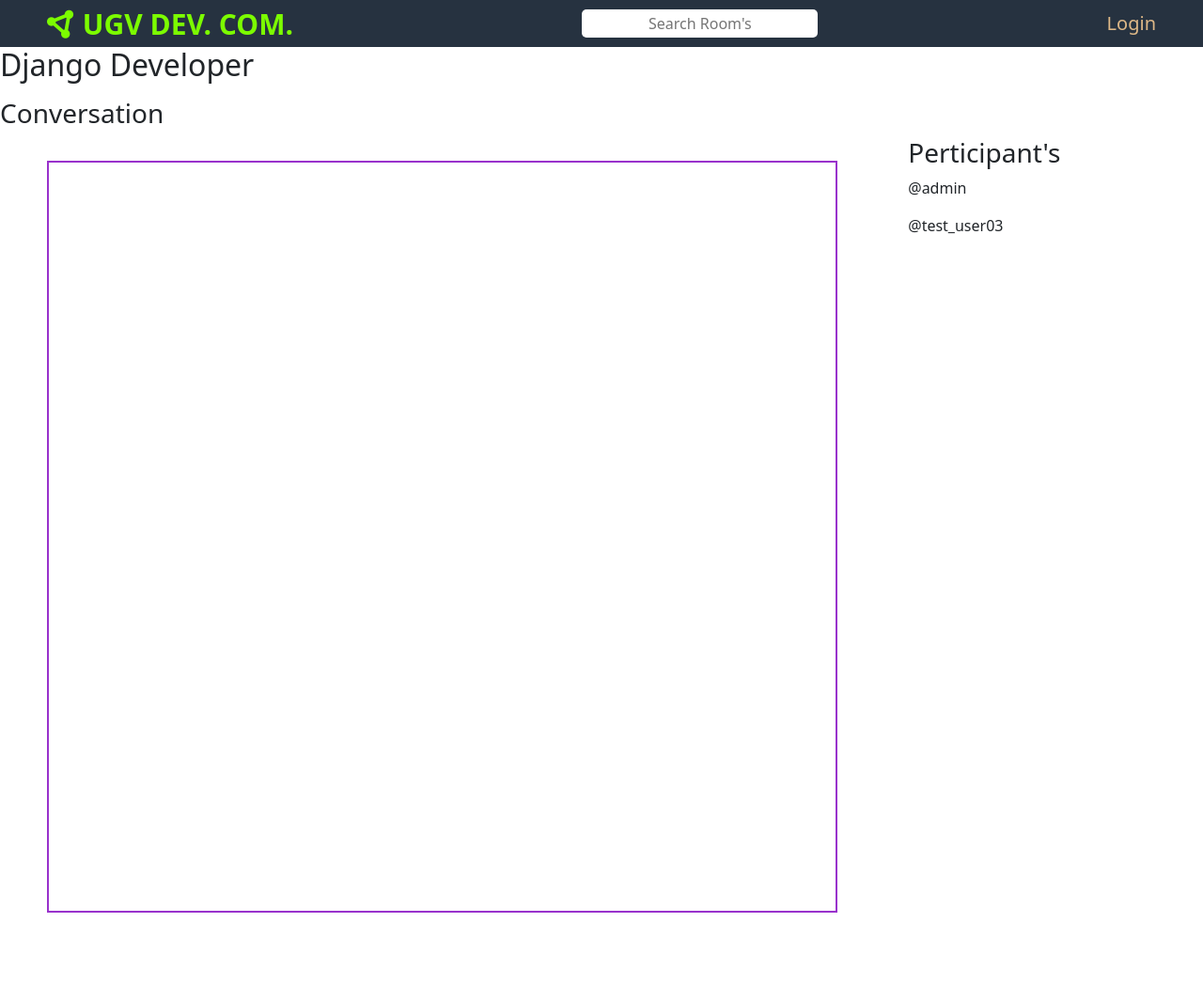
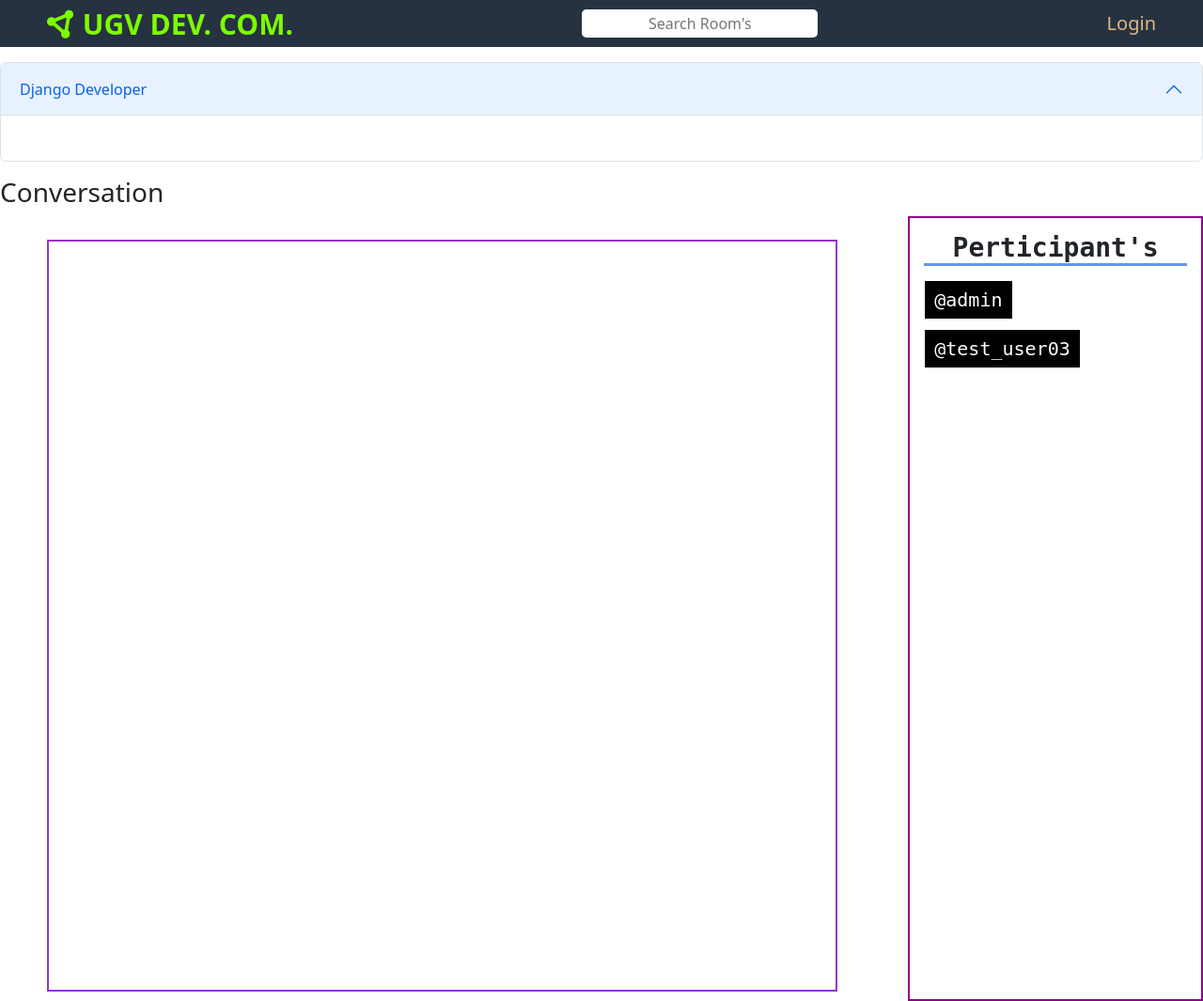
Before and after one commit to Badsha-ugv/Developer-Community-Site, a Django app: page /room/6/ in a window 1280 px wide. Shown: the whole page at 94% size. Before the commit the page ends 971 px from the top, so only its background shows below. Run offline with Django 4.2, Linux system fonts and the light colour scheme; data comes from the database, SQL or seed files in the repository; both versions use the stored data as it was after the commit; some libraries are stand-ins or nearby versions.

Commit message:
third commit

```diff
--- a/devcom/base/views.py
+++ b/devcom/base/views.py
@@ -5,9 +5,11 @@
 from django.contrib.auth.decorators import login_required
 from django.contrib.auth.forms import UserCreationForm
 from django.contrib import messages
+from django.urls import reverse
 from .models import Room, Topic, Message
 from .forms import RoomForm
 from django.db.models import Q
+from django.core.paginator import Paginator
 
 # Create your views here.
 
@@ -26,8 +28,16 @@
     topic = Topic.objects.all()
     room_count = rooms.count()
     room_message = Message.objects.filter(Q(room__topic__name__icontains=q))
+
+    # paginator
+
+    p = Paginator(Room.objects.all(),3)
+    page_number = request.GET.get('page')
+    page_obj = p.get_page(page_number)
+
     context = {'rooms': rooms, 'topics': topic,
-               'room_count': room_count, 'room_message': room_message}
+               'room_count': room_count, 'room_message': room_message,'page_obj':page_obj}
+
     return render(request, 'base/home.html', context)
 
 
@@ -116,7 +126,7 @@
         return HttpResponse('You Can not Delete this message!')
     if request.method == 'POST':
         msg.delete()
-        return redirect('home')
+        return redirect(reverse('home'))
     return render(request, 'base/room_delete.html', {'obj': msg})
 
 
--- a/devcom/templates/base/activity_page.html
+++ b/devcom/templates/base/activity_page.html
@@ -45,7 +45,8 @@
         {% for message in room_message %}
         <div class="activity">
             <div class="user-info">
-                <strong class="">@{{ message.user.username }}</strong>
+                <strong
+                        class=""><a href="{% url 'user-profile' message.user.id %}">@{{ message.user.username }}</a></strong>
                 <small class="text-muted">{{ message.created|timesince}} ago</small>
             </div>
             <div class="activity-msg">
--- a/devcom/templates/base/feed_page.html
+++ b/devcom/templates/base/feed_page.html
@@ -44,7 +44,7 @@
 }
 
 .feed-middle {
-    background: #0e1016c7;
+    background: #720d0dc7;
     padding: 30px 20px;
     text-align: center;
     border: none;
@@ -61,7 +61,7 @@
 <!--End of Style-->
 
 <div>
-    {% for room in rooms %}
+    {% for room in page_obj %}
     <div class="main-feed">
         <div class="feed-top">
             <div class="feed-user">
@@ -86,4 +86,5 @@
         </div>
     </div>
     {% endfor %}
+
 </div>
--- a/devcom/templates/base/room.html
+++ b/devcom/templates/base/room.html
@@ -1,4 +1,5 @@
 {% extends 'main.html' %}
+{% load crispy_forms_tags %}
 {% block content %}
 
 <!--new room design-->
@@ -29,10 +30,56 @@
 }
 
 
+.participate-box {
+    border: 2px solid darkmagenta;
+    padding: 15px;
+}
+.participant h3 {
+    font-weight: 600;
+    font-family: monospace;
+    border-bottom: 3px solid cornflowerblue;
+    text-align: center;
+    margin-bottom: 15px;
+}
+
+.participant p {
+    border: 1px solid;
+    padding: 5px 10px;
+    font-size: 20px;
+    font-weight: 500;
+    font-family: monospace;
+    background: black;
+    color: white;
+    margin-bottom: 10px;
+    display: table;
+}
+
+
+
 </style>
 <!--End of style-->
-<h2>{{room.name}}</h2>
-<p>{{ room.description }}</p>
+
+<div class="accordion w-100 m-auto my-3" id="accordionPanelsStayOpenExample">
+
+    <div class="accordion-item">
+        <h2 class="accordion-header" id="panelsStayOpen-headingOne">
+            <button class="accordion-button btn btn-dark" type="button" data-bs-toggle="collapse"
+                    data-bs-target="#panelsStayOpen-collapseOne" aria-expanded="true"
+                    aria-controls="panelsStayOpen-collapseOne">
+                {{room.name}}
+            </button>
+        </h2>
+        <div id="panelsStayOpen-collapseOne" class="accordion-collapse collapse show"
+             aria-labelledby="panelsStayOpen-headingOne">
+            <div class="accordion-body">
+                <p>{{ room.description }}</p>
+            </div>
+        </div>
+    </div>
+</div>
+
+<!--<h2>{{room.name}}</h2>-->
+<!--<p>{{ room.description }}</p>-->
 <h3>Conversation</h3>
 
 
@@ -72,13 +119,13 @@
     </div>
 
     <!--  perticipate -->
-    <div class="perticipate-box">
-        <div>
+    <div class="participate-box">
+        <div class="participant">
             <h3>Perticipant's</h3>
             {% for user in participants %}
-            <div>
-                <p>@{{ user.username }}</p>
-            </div>
+
+            <p>@{{ user.username }}</p>
+
             {% endfor %}
         </div>
     </div>
--- a/devcom/templates/main.html
+++ b/devcom/templates/main.html
@@ -7,14 +7,17 @@
     <meta name="viewport" content="width=device-width, initial-scale=1.0"/>
     <link rel="stylesheet" href="	https://cdn.jsdelivr.net/npm/bootstrap@5.2.0-beta1/dist/css/bootstrap.min.css">
     <link rel="stylesheet" href="https://cdn.jsdelivr.net/npm/bootstrap@5.2.0-beta1/dist/js/bootstrap.bundle.min.js">
-    <link rel="stylesheet" href="https://cdnjs.cloudflare.com/ajax/libs/font-awesome/6.1.1/css/all.min.css" integrity="sha512-KfkfwYDsLkIlwQp6LFnl8zNdLGxu9YAA1QvwINks4PhcElQSvqcyVLLD9aMhXd13uQjoXtEKNosOWaZqXgel0g==" crossorigin="anonymous" referrerpolicy="no-referrer" />
+    <link rel="stylesheet" href="https://cdnjs.cloudflare.com/ajax/libs/font-awesome/6.1.1/css/all.min.css"
+          integrity="sha512-KfkfwYDsLkIlwQp6LFnl8zNdLGxu9YAA1QvwINks4PhcElQSvqcyVLLD9aMhXd13uQjoXtEKNosOWaZqXgel0g=="
+          crossorigin="anonymous" referrerpolicy="no-referrer"/>
 
-<!--    <link rel="stylesheet" href="{% static 'style/style.css' %}">-->
-    <title >Dev. Com.</title>
+    <!--    <link rel="stylesheet" href="{% static 'style/style.css' %}">-->
+    <title>Dev. Com.</title>
     <style>
         a{
         text-decoration:none;
         }
+
     </style>
 </head>
 <body>
@@ -27,5 +30,11 @@
 </ul>
 {% endif %}
 {% block content %} {% endblock %}
+
+
+
+<script src="https://cdn.jsdelivr.net/npm/@popperjs/core@2.11.5/dist/umd/popper.min.js" integrity="sha384-Xe+8cL9oJa6tN/veChSP7q+mnSPaj5Bcu9mPX5F5xIGE0DVittaqT5lorf0EI7Vk" crossorigin="anonymous"></script>
+<script src="https://cdn.jsdelivr.net/npm/bootstrap@5.2.0-beta1/dist/js/bootstrap.min.js" integrity="sha384-kjU+l4N0Yf4ZOJErLsIcvOU2qSb74wXpOhqTvwVx3OElZRweTnQ6d31fXEoRD1Jy" crossorigin="anonymous"></script>
+
 </body>
 </html>
--- a/devcom/templates/nav.html
+++ b/devcom/templates/nav.html
@@ -37,6 +37,10 @@
 
 
 
+
+
+
+
 </style>
 
 
@@ -49,17 +53,12 @@
         <div class="search-box">
             <form method="GET" class="search" action="{% url 'home' %}">
                 <input type="text" class="search-item" name="q" placeholder="Search Room's">
-
-
-                <!--          test      -->
-
-
-
-                    <!--         end test      -->
             </form>
         </div>
         <div class="user-profile">
+
             {% if request.user.is_authenticated %}
+            <a href="">{{ request.user.username }}</a>
             <a href="{% url 'logout-page' %}">Logout</a>
             {% else %}
             <a href="{% url 'login-page' %}">Login</a>
```
Also changed, not shown: devcom/templates/base/home.html (+28 -2 lines), devcom/templates/base/register_login.html (+42 -14 lines), devcom/templates/base/room_delete.html (+34 -6 lines), devcom/db.sqlite3.
